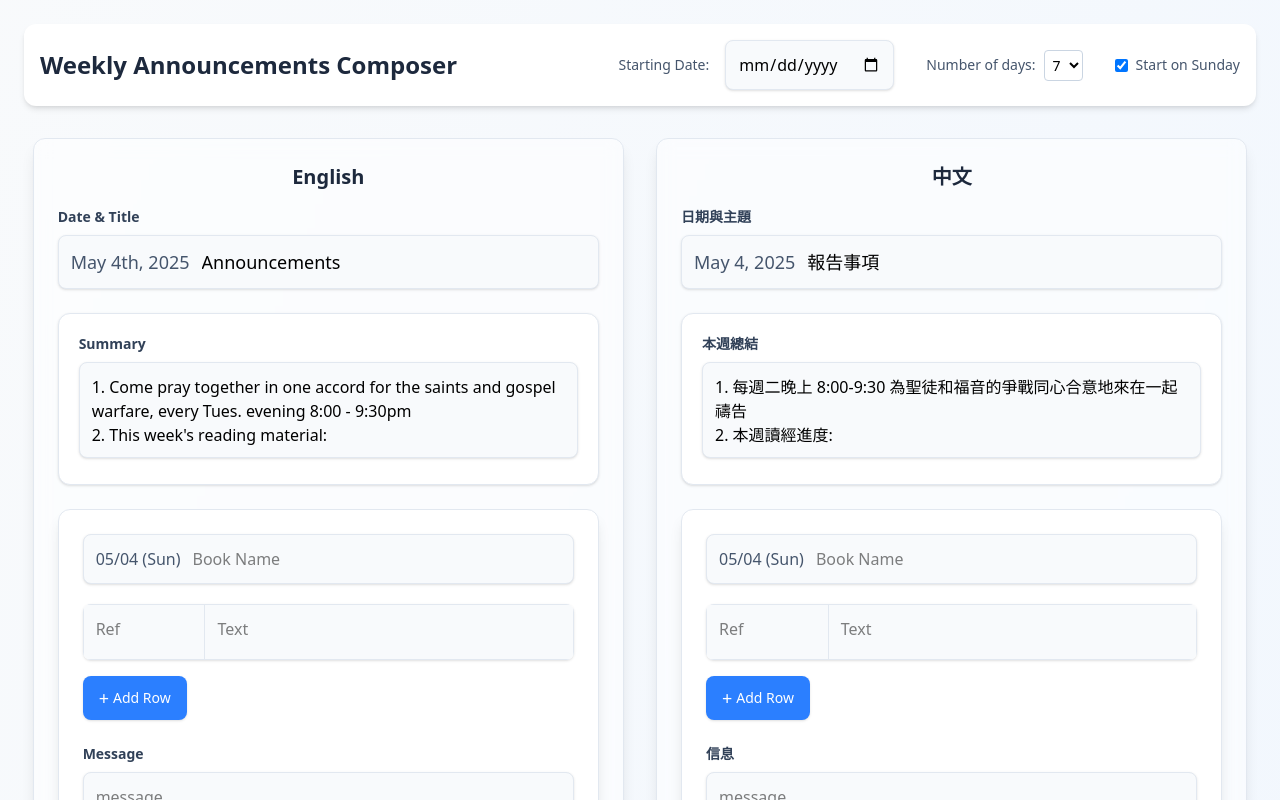
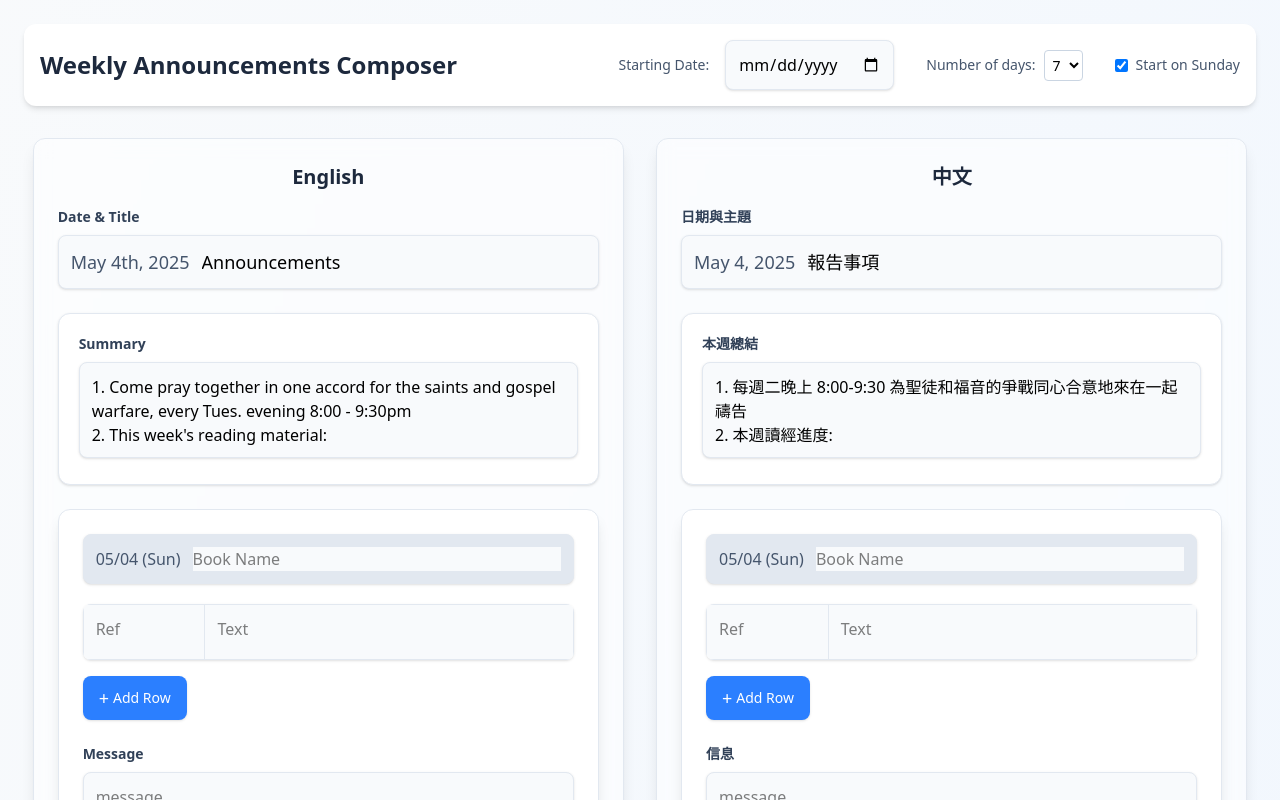
Before and after one commit to FutureKen/mr-editor, a React (Vite) app: page / in a window 1280 px wide. Shown: the top 800 px of the page. Built offline with nearby package versions, Linux system fonts and the light colour scheme.

Commit message:
Update styles in VerseSection component for improved UI consistency

```diff
--- a/src/components/VerseSection.js
+++ b/src/components/VerseSection.js
@@ -163,7 +163,7 @@ const VerseSection = ({ day, sundayDate, /*message, onMessageChange, */language
 	return (
 		<div className="bible-verse-section bg-white rounded-xl p-6 mb-6 shadow-lg border border-slate-200">
 			<div className="date-book-container mb-5">
-				<div className="flex items-center space-x-3 p-3 border border-slate-200 rounded-lg shadow-sm bg-slate-50">
+				<div className="flex items-center space-x-3 p-3 border border-slate-200 rounded-lg shadow-sm bg-slate-200">
 					<span className="font-medium text-slate-600 flex-shrink-0">
 						{computedDateString || ''}
 					</span>
@@ -171,7 +171,7 @@ const VerseSection = ({ day, sundayDate, /*message, onMessageChange, */language
 						value={book}
 						onChange={handleBookChange}
 						placeholder="Book Name"
-						className="book-input flex-grow p-0 border-0 focus:ring-0 focus:border-transparent bg-transparent transition-all"
+						className="book-input flex-grow p-0 border-0 focus:ring-0 focus:border-transparent bg-slate-50 transition-all"
 					/>
 				</div>
 			</div>
@@ -256,7 +256,7 @@ const VerseSection = ({ day, sundayDate, /*message, onMessageChange, */language
 					value={message}
 					onChange={handleMessageChange}
 					placeholder="message"
-					className="message w-full p-3 border border-slate-200 rounded-lg shadow-sm focus:ring-2 focus:ring-blue-500 focus:border-blue-500 transition-all bg-slate-50"
+					className={`message w-full p-3 border border-slate-200 rounded-lg shadow-sm focus:ring-2 focus:ring-blue-500 focus:border-blue-500 transition-all ${sameAsLastDay ? 'bg-slate-200 text-slate-500 cursor-not-allowed opacity-75' : 'bg-slate-50'}`}
 					disabled={sameAsLastDay}
 				/>
 			</div>
```
